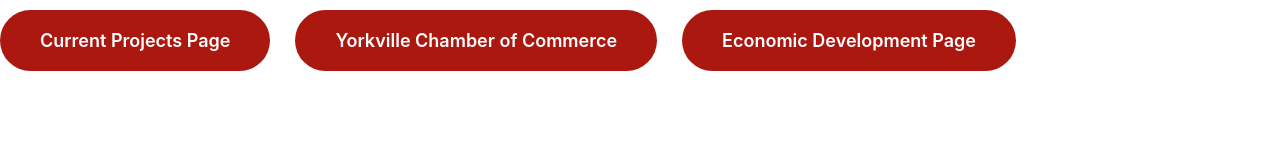
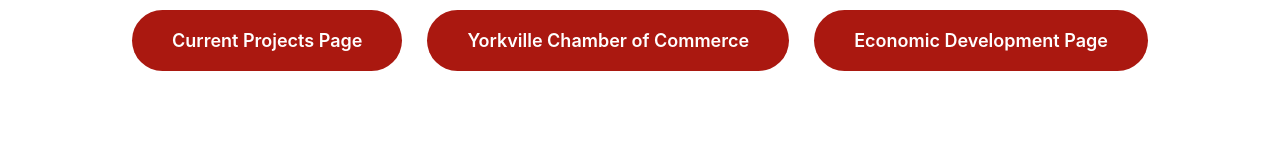
Before and after one commit to asandoval45-hash/storymap-buttons, a plain HTML site: page index.html in a window 1280 px wide. Drawn offline with Linux system fonts and the light colour scheme.

Commit message:
Update index.html

```diff
--- a/index.html
+++ b/index.html
@@ -6,7 +6,7 @@
 </head>
 <body style="margin:0; padding:0px;">
 
-  <div style="display: flex; justify-content: left; gap: 25px; flex-wrap: nowrap; align-items: center;
+  <div style="display: flex; justify-content: center; gap: 25px; flex-wrap: nowrap; align-items: center;
   padding: 10px 0">
     <a href="https://www.yorkville.il.us/502/Current-Projects-Public-Hearings"
        target="_blank"
```
